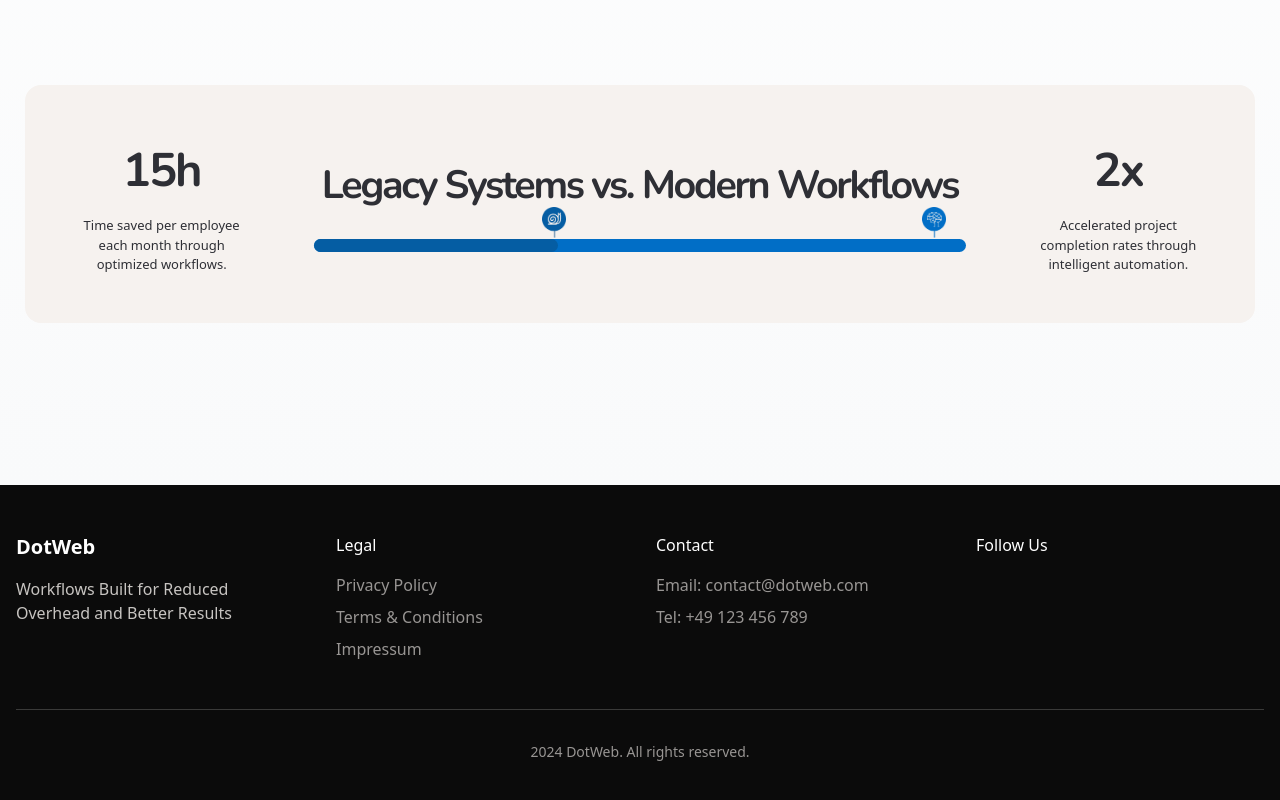
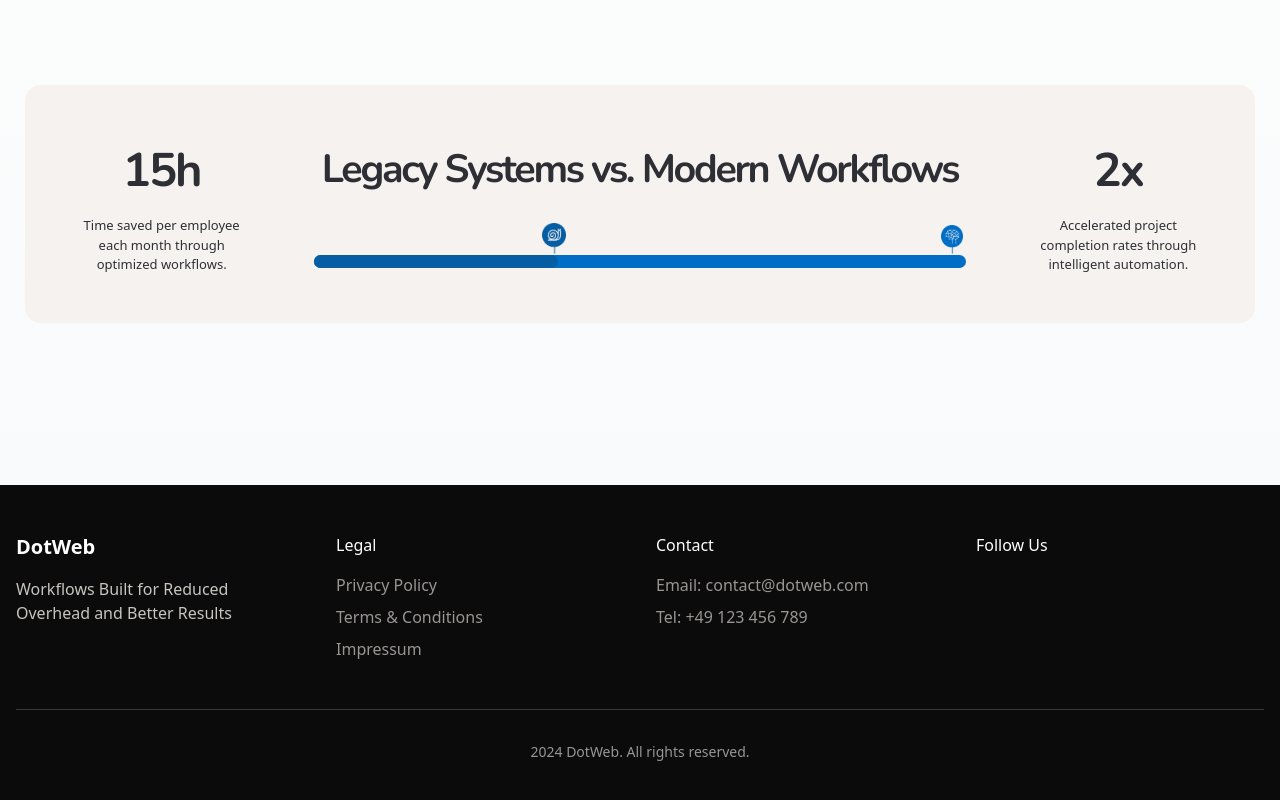
Before and after one commit to anonfaded/dotwebv3, a Next.js app: page /en in a window 1280 px wide. Shown: the part 1515-2315 px from the top of the page. Built offline with nearby package versions, Linux system fonts and the light colour scheme.

Commit message:
fix second section

```diff
--- a/src/components/ui/ComparisonStats.tsx
+++ b/src/components/ui/ComparisonStats.tsx
@@ -22,7 +22,7 @@ export default function ComparisonStats() {
 
         {/* Middle Comparison */}
         <div className="flex-1 mx-16">
-          <h3 className="font-nunito text-[39.48px] font-bold leading-[59.21px] tracking-[-2.32px] text-[#2E2F35] mb-6 text-center">
+          <h3 className="font-nunito text-[39.48px] font-bold leading-[59.21px] tracking-[-2.32px] text-[#2E2F35] mb-14 text-center">
             Legacy Systems vs. Modern Workflows
           </h3>
           <div className="relative w-[651.36px] mx-auto">
@@ -40,16 +40,18 @@ export default function ComparisonStats() {
             </div>
 
             {/* Right icon with spacing */}
-            <div className="absolute left-[620px] -top-8">
+            <div className="absolute" style={{ left: 'calc(635px - 12px)', top: '-30px' }}>
+              <div className="relative w-[29px] h-[29px]">
                 <Image
                   src="/bar2.png"
                   alt="End Bar Icon"
-                width={24}
-                height={24}
+                  fill
+                  sizes="29px"
                   priority
                   unoptimized
-                className="transform translate-x-[-50%]"
+                  style={{ objectFit: 'contain' }}
                 />
+              </div>
             </div>
 
             {/* Base bar */}
```
Lines whose indentation alone changed are shown as unchanged.
